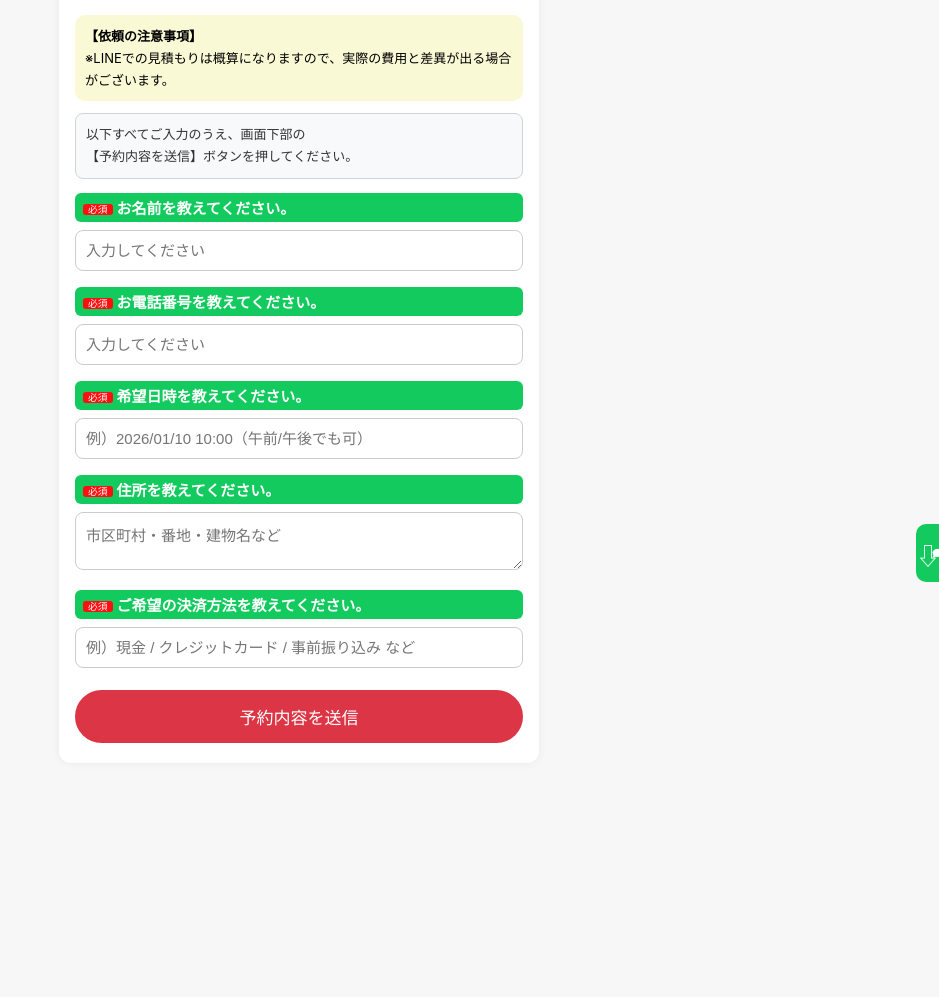
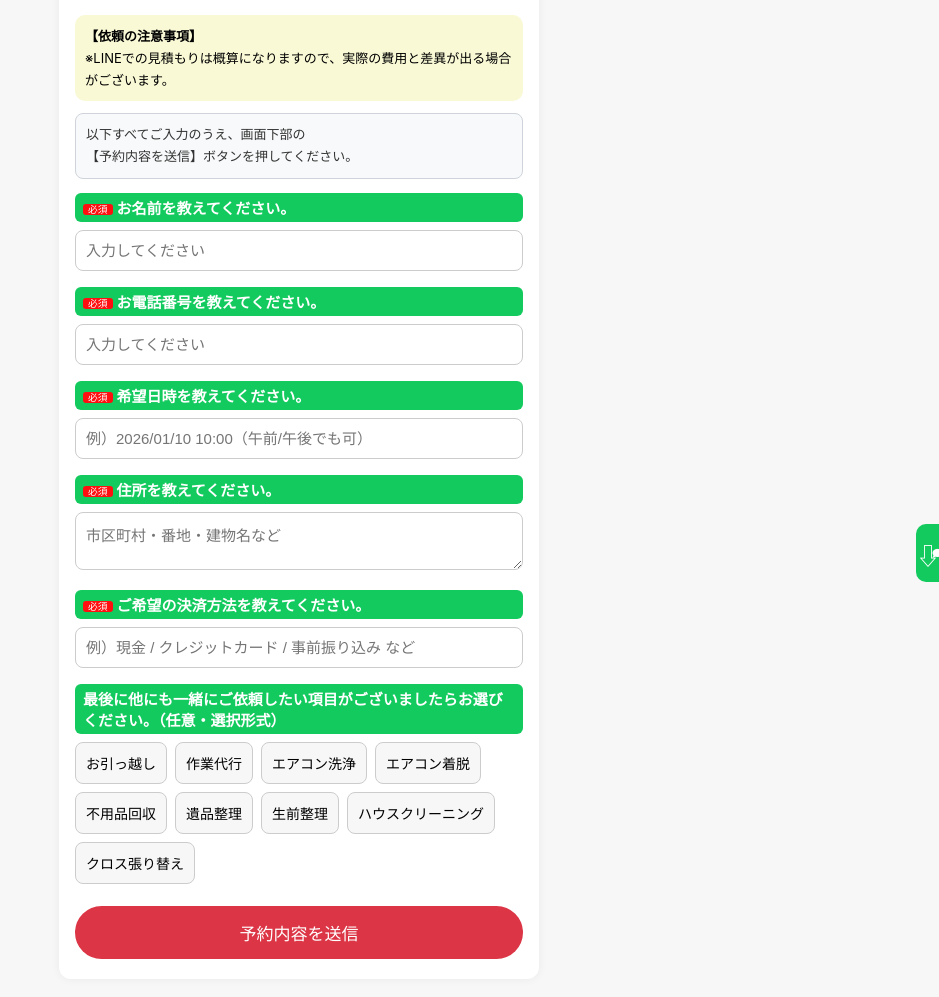
Before and after one commit to KMRa7/jardin-Crossreupholstery, a plain HTML site: page index.html in a window 1280 px wide. Shown: the part 87-1084 px from the top of the page, without its empty margins (341-1280 px from the left). Before the commit the page ends 874 px from the top, so only its background shows below. Drawn offline with Linux system fonts and the light colour scheme; a script that the page names is missing.

Commit message:
Update index.html

```diff
--- a/index.html
+++ b/index.html
@@ -157,6 +157,34 @@
       box-shadow: 0 0 8px rgba(19, 202, 94, 0.25);
     }
 
+    .button-group {
+      display: flex;
+      flex-wrap: wrap;
+      gap: 8px;
+      margin-bottom: 16px;
+    }
+    .button-group button {
+      flex: 1;
+      min-width: 30%;
+      padding: 10px 6px;
+      border-radius: 8px;
+      border: 1px solid #ccc;
+      background-color: #f7f7f7;
+      cursor: pointer;
+      box-sizing: border-box;
+      text-align: center;
+      white-space: nowrap;
+      font-size: 14px;
+      transition: all 0.2s;
+    }
+    .button-group button.active {
+      background-color: #444;
+      color: #fff;
+      border-color: #444;
+      outline: 2px solid #696969;
+      outline-offset: 1px;
+    }
+
     .submit-button {
       width: 100%;
       padding: 14px;
@@ -174,6 +202,27 @@
       .container { padding: 16px 12px 18px; }
       h1 { font-size: 20px; }
       input, textarea, button { font-size: 14px; }
+    }
+
+    /* ★最後に～（追加依頼）：折り返しNG（nowrap）＋内容幅。入らない時は横スクロールで見切れ回避 */
+    .extra-buttons{
+      justify-content: flex-start;
+      flex-wrap: wrap;
+      overflow-x: auto;
+      -webkit-overflow-scrolling: touch;
+    }
+    .extra-buttons button{
+      flex: 0 0 auto;
+      width: auto;
+      min-width: 0;
+      white-space: nowrap; /* 折り返し禁止 */
+      padding: 10px 10px;
+    }
+    @media (max-width: 600px){
+      .extra-buttons button{
+        font-size: 12px;
+        padding: 10px 8px;
+      }
     }
   </style>
 </head>
@@ -221,6 +270,22 @@
     <div class="label"><span class="required">必須</span>ご希望の決済方法を教えてください。</div>
     <input type="text" id="payment" placeholder="例）現金 / クレジットカード / 事前振り込み など" />
 
+    <!-- ★追加：他にも一緒に依頼したい項目（任意・複数選択） -->
+    <div class="label">
+      最後に他にも一緒にご依頼したい項目がございましたらお選びください。（任意・選択形式）
+    </div>
+    <div class="button-group extra-buttons">
+      <button type="button" onclick="toggleExtra(this)">お引っ越し</button>
+      <button type="button" onclick="toggleExtra(this)">作業代行</button>
+      <button type="button" onclick="toggleExtra(this)">エアコン洗浄</button>
+      <button type="button" onclick="toggleExtra(this)">エアコン着脱</button>
+      <button type="button" onclick="toggleExtra(this)">不用品回収</button>
+      <button type="button" onclick="toggleExtra(this)">遺品整理</button>
+      <button type="button" onclick="toggleExtra(this)">生前整理</button>
+      <button type="button" onclick="toggleExtra(this)">ハウスクリーニング</button>
+      <button type="button" onclick="toggleExtra(this)">クロス張り替え</button>
+    </div>
+
     <button class="submit-button" onclick="submitForm()" id="section-message">予約内容を送信</button>
   </div>
 
@@ -228,6 +293,9 @@
   <script src="https://static.line-scdn.net/liff/edge/2.1/sdk.js"></script>
 
   <script>
+    // ★追加（任意・複数選択）
+    let extraRequests = [];
+
     // LIFF初期化（必要に応じて LIFF ID を差し替え）
     document.addEventListener('DOMContentLoaded', function () {
       liff.init({
@@ -238,6 +306,20 @@
         console.error('LIFF初期化失敗', err);
       });
     });
+
+    // ★追加：任意項目（複数選択）
+    function toggleExtra(el) {
+      const label = el.innerText.trim();
+      const idx = extraRequests.indexOf(label);
+
+      if (idx >= 0) {
+        extraRequests.splice(idx, 1);
+        el.classList.remove('active');
+      } else {
+        extraRequests.push(label);
+        el.classList.add('active');
+      }
+    }
 
     function submitForm() {
       const name = document.getElementById('name').value.trim();
@@ -268,7 +350,10 @@
 ・${address}
 
 【決済方法】
-・${payment}`;
+・${payment}
+
+【追加で一緒に依頼したい項目（任意）】
+・${extraRequests.length ? extraRequests.join(' / ') : '（未選択）'}`;
 
       liff.sendMessages([{ type: 'text', text: textMessage }])
         .then(() => {
```
